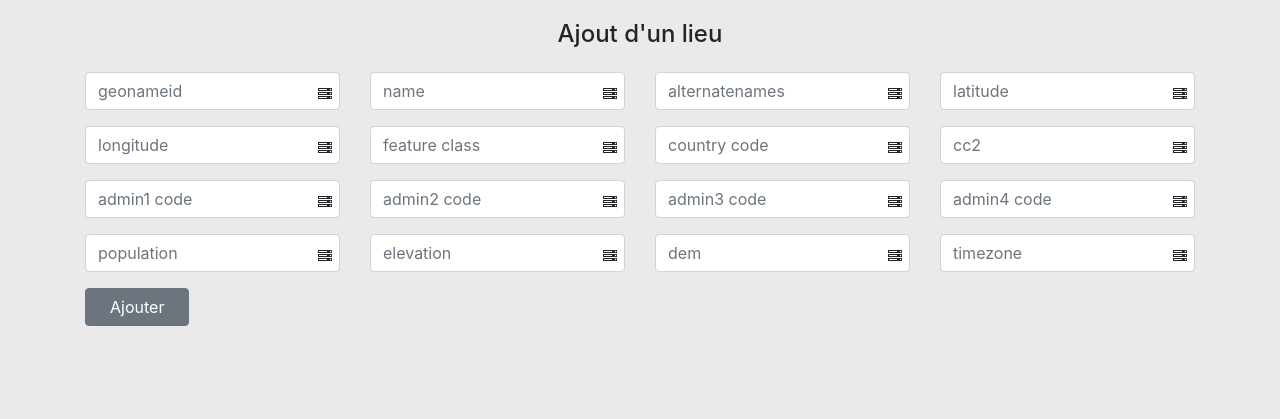
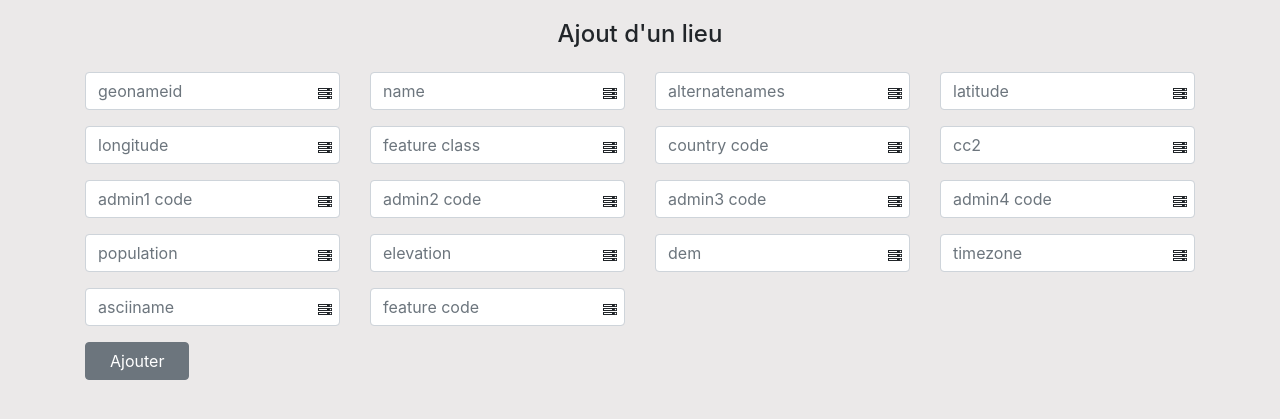
Before and after one commit to Arthur095/webappinalco, a Flask app: page /search_data in a window 1280 px wide. Shown: the part 325-744 px from the top of the page. Run offline with Flask 2, Linux system fonts and the light colour scheme; parts of the project's set-up code (start-up, migrations or seed data) failed here and were passed over.

Commit message:
add data

```diff
--- a/backend/myapp/__init__.py
+++ b/backend/myapp/__init__.py
@@ -5,6 +5,7 @@ from .services.AuthService import User, authenticate, identity
 from werkzeug.security import safe_str_cmp
 
 #Définition de l'app : Veuillez à importez les packages de l'app après.
+#Attention si vous lancez le programme dans une IDE le current working directory correspondra au dossier ouvert ou à l'emplacement du terminal de l'ide.
 app = Flask(__name__, static_folder= str(os.getcwd()) + '/frontend/static/',
                     template_folder= str(os.getcwd()) + '/frontend/templates/')
 
--- a/frontend/static/js/search.js
+++ b/frontend/static/js/search.js
@@ -60,16 +60,11 @@ $(document).ready(function(){
       "timeout": 0,
     };
 
-
     $.ajax(settings).done(function (response) {
       console.log(response);
-
-
-      //Start rendered table as string
-      var result = "<table class='table table-striped'><thead class='thead-dark'>";
-
-      //If request maches only one object
+      //If request maches multiple objects
       if(response instanceof Array){
+        var result = "<table style='right:50%;position:relative;' class='table table-striped'><thead class='thead-dark'>";
         for(var k in response[0]){
           result += "<th scope='col'>" + k + "</th>";
         }
@@ -77,6 +72,15 @@ $(document).ready(function(){
         response.forEach(function (dic, index) {
         console.log(dic, index);
         result += "<tr class='font-weight-bold'>";
+
+
+        Object.defineProperty(dic, 'property', { writeable: true});
+        var name = dic["alternate_names"];
+        if(name.length > 100){
+          dic["alternate_names"] = name.substring(0, 100) + "...";
+        }
+
+
         for(var key in dic){
             if(dic[key] == ""){
               result += "<td>" + "null" + "</td>";
@@ -89,10 +93,24 @@ $(document).ready(function(){
         result += "<td><div id='delete' name='del_" + dic["id"] + "' class='form-group'><button onclick='deleteData(event)' class='btn btn-secondary px-4 align-self-stretch d-block'><span>Supprimer</span></button></div></td>";
         result += "</tr>";
         });
+
         result += "</tbody></table>";
       }
-
       else{
+        var result;
+        Object.defineProperty(response, 'property', { writeable: true});
+        var name = response["alternate_names"];
+        if(name != null){
+          if(name.length > 100){
+            response["alternate_names"] = name.substring(0, 100) + "...";
+          }
+        }
+        if(Object.keys(response).length != 1){
+          result = "<table style='right:50%;position:relative;' class='table table-striped'><thead class='thead-dark'>";
+        }
+        else{
+          result = "<table class='table table-striped'><thead class='thead-dark'>";
+        }
         var body = "<tr class='font-weight-bold'>";
         for(var k in response){
           result += "<th scope='col'>" + k + "</th>";
@@ -137,19 +155,29 @@ $(document).ready(function(){
 
 
    //Put form action button (PUT)
-  $( "div[name=put] > button" ).click(function( event ) {
+  $("div[name=put] > button").click(function( event ) {
       event.preventDefault();
 
       var body = {}
       //Retrieving form to make the put body
-      body["nom"] =  $("input[name='nom']").val();
-      body["prenom"] =  $("input[name='prenom']").val();
-      body["fonction"] =  $("input[name='fonction']").val();
-      body["anciennete"] =  parseInt($("input[name='anciennete']").val());
-      body["conge"] =  parseInt($("input[name='conge']").val());
-      body["actif"] =  ($("select[name='actif']").val() == 'true');
-      body["actionnaire"] = ($("select[name='actionnaire']").val() == 'true');
-      body["missions"] = $("input[name='missions']").val().split(",");
+      body["geonameid"] =  parseInt($("input[name='geonameid']").val());
+      body["name"] =  $("input[name='name']").val();
+      body["asciiname"] =  $("input[name='asciiname']").val();
+      body["alternate_names"] =  $("input[name='alternate_names']").val();
+      body["latitude"] =  parseFloat($("input[name='latitude']").val());
+      body["longitude"] =  parseFloat($("input[name='longitude']").val());
+      body["feature_class"] =  $("input[name='feature_class']").val();
+      body["feature_code"] =  $("input[name='feature_code']").val();
+      body["country_code"] =  $("input[name='country_code']").val();
+      body["cc2"] =  $("input[name='cc2']").val();
+      body["admin1"] =  $("input[name='admin1']").val();
+      body["admin2"] =  $("input[name='admin2']").val();
+      body["admin3"] =  $("input[name='admin3']").val();
+      body["admin4"] =  $("input[name='admin4']").val();
+      body["population"] =  parseInt($("input[name='population']").val());
+      body["elevation"] =  parseInt($("input[name='elevation']").val());
+      body["dem"] =  parseInt($("input[name='dem']").val());
+      body["timezone"] =  $("input[name='timezone']").val();
 
       //If one field is empty : error message.
       for(k in body){
@@ -173,10 +201,11 @@ $(document).ready(function(){
 
         $.ajax(settings).done(function (response) {
           console.log(response);
-          $("div[id=put_result]").html("<p>L'utilisateur a été ajouté à la base de données.</p>");
+          $("div[id=put_result]").html("<p>La localisation a été ajouté à la base de données.</p>");
           $("div[id=put_result]").css("color", "green");
           $("div[id=put_result]").show();
         }).fail(function(jqXHR) {
+          alert(jqXHR.responseText);
           $("div[id=put_result]").html("<p>Une erreur est survenue lors de l'ajout.</p>");
           $("div[id=put_result]").css("color", "red");
           $("div[id=put_result]").show();
@@ -206,7 +235,7 @@ function deleteData(event) {
 
   $.ajax(settings).done(function (response) {
   console.log(response);
-      $("div[id=get_result]").html("<p>L'utilisateur " + id + " a été supprimé de la base de données.</p>");
+      $("div[id=get_result]").html("<p>La localisation " + id + " a été supprimé de la base de données.</p>");
       $("div[id=get_result]").css("color", "green");
       $("div[id=get_result]").show();
   }).fail(function(jqXHR) {
@@ -233,20 +262,17 @@ function editData(event) {
 
 
 
-  var placeholder = ["id", "nom", "prenom", "fonction", "anciennete", "conge", "actif", "actionnaire", "missions"];
+  var placeholder = ["id", "geonameid", "name", "asciiname", "alternate_names", "latitude", "longitude", "feature_class", "feature_code", "country_code", "cc2", "admin1", "admin2", "admin3", "admin4", "population", "elevation", "dem", "timezone"];
   var count = 0;
-  var result = "<div><p><hr class='my-4'><p><h4 class='title-job text-center mb-4'>Edition de l'utilisateur " + id + "</h4></div><form class='booking-form'><div class='row'>";
+  var result = "<div><p><hr class='my-4'><p><h4 class='title-job text-center mb-4'>Edition de la localisation " + id + "</h4></div><form class='booking-form'><div class='row'>";
   $.each($(tr), function(){
-      if(count == 6 || count == 7){
-          result += "<div class='col-md mb-md-0 mb-1'><div class='form-group'><div class='form-field'><div class='select-wrap'><select name='" + placeholder[count] + "2' id='post' class='form-control'><option value='vide'>Inchangé</option><option value='true'>Oui</option><option value='false'>Non</option></select></div></div></div></div>";
-      }
-      else if (count == 4 || count == 5) {
+      if (count == 1 || count == 5 || count == 6 || count == 15 || count == 16 || count == 17) {
           result += "<div class='col-md mb-md-0 mb-1'><div class='form-group'><div class='form-field'><input type='number' name='" + placeholder[count] + "2' class='form-control' placeholder='" + $(this).text() + "'></div></div></div>";
       }
-      else if (count == 1 || count == 2 || count == 3 || count == 8 ){
+      else if (count != 0 && count != 20 && count && count != 19 && count != 21 ){
           result += "<div class='col-md mb-md-0 mb-1'><div class='form-group'><div class='form-field'><input type='text' name='" + placeholder[count] + "2' class='form-control' placeholder='" + $(this).text() + "'></div></div></div>";
       }
-      if (count == 4){
+      if (count == 4 || count == 8 || count == 12 || count == 16){
         result += "</div><div class='row'>";
       }
       count += 1;
@@ -262,29 +288,34 @@ function validData(event, id) {
   event.preventDefault();
   var body = {}
   //Retrieving form to make the put body
-body["nom"] =  $("input[name='nom2']").val();
-body["prenom"] =  $("input[name='prenom2']").val();
-body["fonction"] =  $("input[name='fonction2']").val();
-body["anciennete"] =  parseInt($("input[name='anciennete2']").val());
-body["conge"] =  parseInt($("input[name='conge2']").val());
+  body["geonameid"] =  parseInt($("input[name='geonameid2']").val());
+  body["name"] =  $("input[name='name2']").val();
+  body["asciiname"] =  $("input[name='asciiname2']").val();
+  body["alternate_names"] =  $("input[name='alternate_names2']").val();
+  body["latitude"] =  parseFloat($("input[name='latitude2']").val());
+  body["longitude"] =  parseFloat($("input[name='longitude2']").val());
+  body["feature_class"] =  $("input[name='feature_class2']").val();
+  body["feature_code"] =  $("input[name='feature_code2']").val();
+  body["country_code"] =  $("input[name='country_code2']").val();
+  body["cc2"] =  $("input[name='cc22']").val();
+  body["admin1"] =  $("input[name='admin12']").val();
+  body["admin2"] =  $("input[name='admin22']").val();
+  body["admin3"] =  $("input[name='admin32']").val();
+  body["admin4"] =  $("input[name='admin42']").val();
+  body["population"] =  parseInt($("input[name='population2']").val());
+  body["elevation"] =  parseInt($("input[name='elevation2']").val());
+  body["dem"] =  parseInt($("input[name='dem2']").val());
+  body["timezone"] =  $("input[name='timezone2']").val();
 
-if($("select[name='actif2']").val() == 'true' || $("select[name='actif2']").val() == 'false'){
-  body["actif"] =  ($("select[name='actif2']").val() == 'true');
-}
-if($("select[name='actionnaire2']").val() == 'true' || $("select[name='actionnaire2']").val() == 'false'){
-  body["actionnaire"] = ($("select[name='actionnaire2']").val() == 'true');
-}
-
-body["missions"] = $("input[name='missions2']").val().split(",");
 
   for(k in body){
-  if(body[k] === "" || body[k][0] === '' || body[k] == "vide" || Number.isNaN(body[k])){
+    if(body[k] === "" || Number.isNaN(body[k])){
       delete body[k];
     }
   }
 
   if(Object.keys(body).length == 0){
-  $("div[id=get_result]").html("<p>Aucun champ n'a été modifié, l'utilisateur reste inchangé.</p>");
+    $("div[id=get_result]").html("<p>Aucun champ n'a été modifié, la localisation reste inchangé.</p>");
     $("div[id=get_result]").css("color", "red");
     $("div[id=put_result]").show();
     return;
@@ -302,7 +333,7 @@ var settings = {
 
   $.ajax(settings).done(function (response) {
   console.log(response);
-  $("div[id=get_result]").html("<p>L'utilisateur " + id + " a bien été modifié.</p>");
+    $("div[id=get_result]").html("<p>La localisation " + id + " a bien été modifié.</p>");
     $("div[id=get_result]").css("color", "green");
     $("div[id=put_result]").show();
   }).fail(function(jqXHR) {
--- a/frontend/templates/data/search_data.html
+++ b/frontend/templates/data/search_data.html
@@ -81,7 +81,7 @@
 	        				<div class="form-group">
 	          				<div class="form-field">
 	          					<div class="icon"><span class="fa fa-server"></span></div>
-			                <input type="text" name="geonameid" class="form-control" placeholder="geonameid">
+			                <input type="number" name="geonameid" class="form-control" placeholder="geonameid">
 			              </div>
 		              </div>
 	        			</div>
@@ -105,7 +105,7 @@
 	        				<div class="form-group">
 	          				<div class="form-field">
 	          					<div class="icon"><span class="fa fa-server"></span></div>
-			                <input type="text" name ="latitude" class="form-control" placeholder="latitude">
+			                <input type="number" name ="latitude" class="form-control" placeholder="latitude">
 			              </div>
 		              </div>
 	        			</div>
@@ -116,7 +116,7 @@
 	        				<div class="form-group">
 	          				<div class="form-field">
 	          					<div class="icon"><span class="fa fa-server"></span></div>
-			                <input type="text" name="longitude" class="form-control" placeholder="longitude">
+			                <input type="number" name="longitude" class="form-control" placeholder="longitude">
 			              </div>
 		              </div>
 	        			</div>
@@ -186,7 +186,7 @@
 	        				<div class="form-group">
 	          				<div class="form-field">
 	          					<div class="icon"><span class="fa fa-server"></span></div>
-			                <input type="text" name="population" class="form-control" placeholder="population">
+			                <input type="number" name="population" class="form-control" placeholder="population">
 			              </div>
 		              </div>
 	        			</div>
@@ -194,7 +194,7 @@
 	        				<div class="form-group">
 	          				<div class="form-field">
 	          					<div class="icon"><span class="fa fa-server"></span></div>
-			                <input type="text" name ="elevation" class="form-control" placeholder="elevation">
+			                <input type="number" name ="elevation" class="form-control" placeholder="elevation">
 			              </div>
 		              </div>
 	        			</div>
@@ -202,7 +202,7 @@
 	        				<div class="form-group">
 	          				<div class="form-field">
 	          					<div class="icon"><span class="fa fa-server"></span></div>
-			                <input type="text" name ="dem" class="form-control" placeholder="dem">
+			                <input type="number" name ="dem" class="form-control" placeholder="dem">
 			              </div>
 		              </div>
 	        			</div>
@@ -215,13 +215,52 @@
 			                <input type="text" name ="timezone" class="form-control" placeholder="timezone">
 			              </div>
 		              </div>
+	        		</div>
+	        		</div>
+
+					<div class="row">
+	        			<div class="col-md mb-md-0 mb-1">
+	        				<div class="form-group">
+	          				<div class="form-field">
+	          					<div class="icon"><span class="fa fa-server"></span></div>
+			                <input type="text" name="asciiname" class="form-control" placeholder="asciiname">
+			              </div>
+		              </div>
+	        			</div>
+	        			<div class="col-md mb-md-0 mb-1">
+	        				<div class="form-group">
+	          				<div class="form-field">
+	          					<div class="icon"><span class="fa fa-server"></span></div>
+			                <input type="text" name="feature_code" class="form-control" placeholder="feature code">
+			              </div>
+		              </div>
+	        			</div>
+	        			<div class="col-md mb-md-0 mb-1">
+	        				<div class="form-group">
+	          				<div class="form-field">
+
+			              </div>
+		              </div>
+	        			</div>
+	        			<div class="col-md mb-md-0 mb-1">
+								<div class="form-group">
+								<div class="form-field">
+
+
+							  </div>
+						  </div>
 	        			</div>
 	        		</div>
+
+
 				</div>
+
+
 
 				<div class="col-md-12">
 
 	        		<div class="row">
+
 						<div class="col-md d-flex align-items-end mb-md-0 mb-1">
 	        				<div name="put" id="valider" class="form-group">
 			              <button class="btn btn-secondary px-4 align-self-stretch d-block" type="submit"><span>Ajouter</span></button>
```
Lines whose indentation alone changed are shown as unchanged.
